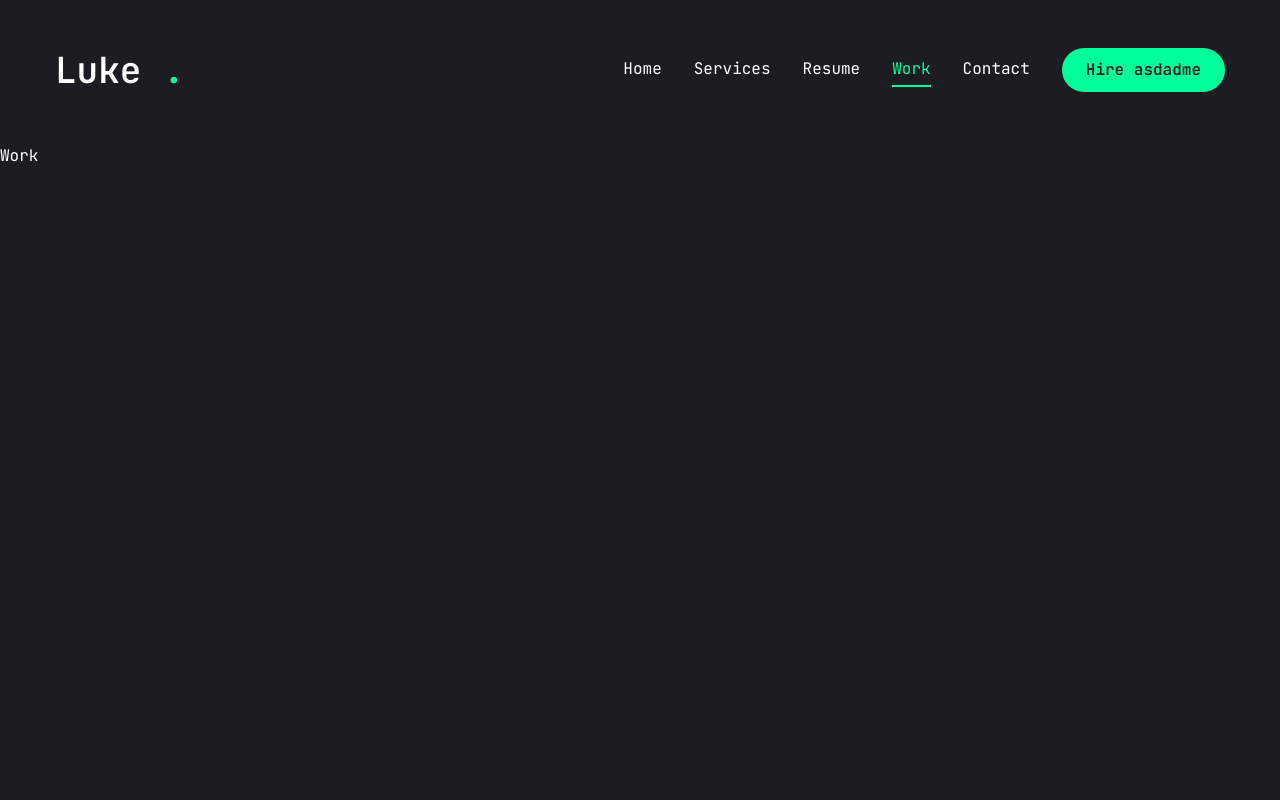
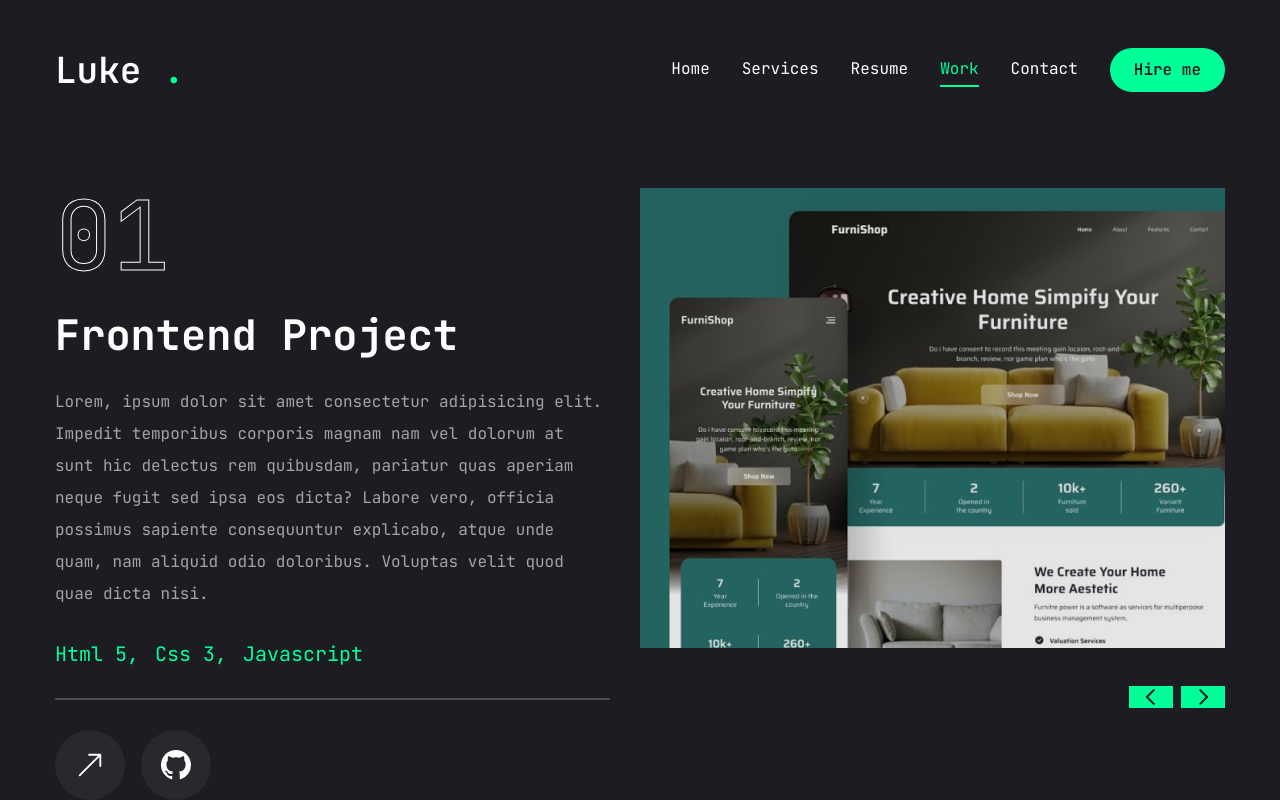
Before and after one commit to ccaichilatiao/portfolio, a Next.js app: page /work in a window 1280 px wide. Built offline with nearby package versions, Linux system fonts and the light colour scheme.

Commit message:
work page

```diff
--- a/app/work/page.tsx
+++ b/app/work/page.tsx
@@ -1,7 +1,166 @@
-import React from "react";
+"use client";
+import { motion } from "framer-motion";
+import React, { useState } from "react";
 
+import { Swiper, SwiperSlide } from "swiper/react";
+import "swiper/css";
+
+import { BsArrowUpRight, BsGithub } from "react-icons/bs";
+import Link from "next/link";
+import {
+  Tooltip,
+  TooltipContent,
+  TooltipProvider,
+  TooltipTrigger,
+} from "@/components/ui/tooltip";
+import Image from "next/image";
+import { WorkSliderBtns } from "@/components/WorkSliderBtns";
+
+// projects
+const projects = [
+  {
+    num: "01",
+    category: "frontend",
+    title: "project 1",
+    description:
+      "Lorem, ipsum dolor sit amet consectetur adipisicing elit. Impedit temporibus corporis magnam nam vel dolorum at sunt hic delectus rem quibusdam, pariatur quas aperiam neque fugit sed ipsa eos dicta? Labore vero, officia possimus sapiente consequuntur explicabo, atque unde quam, nam aliquid odio doloribus. Voluptas velit quod quae dicta nisi.",
+    stack: [{ name: "Html 5" }, { name: "Css 3" }, { name: "Javascript" }],
+    image: "/assets/work/thumb1.png",
+    github: "",
+    live: "",
+  },
+  {
+    num: "02",
+    category: "fullstack",
+    title: "project 2",
+    description:
+      "Lorem, ipsum dolor sit amet consectetur adipisicing elit. Impedit temporibus corporis magnam nam vel dolorum at sunt hic delectus rem quibusdam, pariatur quas aperiam neque fugit sed ipsa eos dicta? Labore vero, officia possimus sapiente consequuntur explicabo, atque unde quam, nam aliquid odio doloribus. Voluptas velit quod quae dicta nisi.",
+    stack: [{ name: "Next.js" }, { name: "Tailwind.css" }, { name: "Node.js" }],
+    image: "/assets/work/thumb2.png",
+    github: "",
+    live: "",
+  },
+  {
+    num: "03",
+    category: "frontend",
+    title: "project 3",
+    description:
+      "Lorem, ipsum dolor sit amet consectetur adipisicing elit. Impedit temporibus corporis magnam nam vel dolorum at sunt hic delectus rem quibusdam, pariatur quas aperiam neque fugit sed ipsa eos dicta? Labore vero, officia possimus sapiente consequuntur explicabo, atque unde quam, nam aliquid odio doloribus. Voluptas velit quod quae dicta nisi.",
+    stack: [{ name: "Next.js" }, { name: "Tailwind.css" }],
+    image: "/assets/work/thumb3.png",
+    github: "",
+    live: "",
+  },
+];
 const Work = () => {
-  return <div>Work</div>;
+  const [project, setProject] = useState(projects[0]);
+  const handleSliderChange = (swiper: any) => {
+    const currentIndex = swiper.activeIndex;
+    setProject(projects[currentIndex]);
+  };
+
+  return (
+    <motion.div
+      initial={{ opacity: 0 }}
+      animate={{
+        opacity: 1,
+        transition: { delay: 2.4, duration: 0.4, ease: "easeIn" },
+      }}
+      className="min-h-[80vh] flex flex-col justify-center py-12 xl:px-0"
+    >
+      <div className="container mx-auto">
+        <div className="flex  flex-col xl:flex-row xl:gap-[30px]">
+          <div className="w-full xl:w-[50%] xl:h-[460px] flex flex-col xl:justify-between order-2 xl:order-none">
+            <div className="flex flex-col gap-[30px] h-[50%]">
+              {/* outline num */}
+              <div className="text-8xl leading-none font-extralbold text-transparent text-outline">
+                {project.num}
+              </div>
+              {/* project category */}
+              <h2 className="text-[42px] font-bold leading-none text-white group-hover:text-accent transition-all duration-500 capitalize">
+                {project.category} project
+              </h2>
+              {/* project description */}
+              <p className="text-white/60">{project.description}</p>
+              {/* stack */}
+              <ul className="flex gap-4">
+                {project.stack.map((item, index) => (
+                  <li className="text-xl text-accent">
+                    {item.name}
+                    {/* remove the last comma */}
+                    {index !== project.stack.length - 1 && ","}
+                  </li>
+                ))}
+              </ul>
+              {/* border */}
+              <div className="border border-white/20" />
+              {/* buttons */}
+              <div className="flex items-center gap-4">
+                {/* Live project button */}
+                <Link href={project.live}>
+                  <TooltipProvider delayDuration={100}>
+                    <Tooltip>
+                      <TooltipTrigger className="w-[70px] h-[70px] rounded-full bg-white/5 flex justify-center items-center group">
+                        <BsArrowUpRight className="text-white text-3xl group-hover:text-accent" />
+                      </TooltipTrigger>
+                      <TooltipContent>
+                        <p>Live project</p>
+                      </TooltipContent>
+                    </Tooltip>
+                  </TooltipProvider>
+                </Link>
+                {/* Github project button */}
+                <Link href={project.github}>
+                  <TooltipProvider delayDuration={100}>
+                    <Tooltip>
+                      <TooltipTrigger className="w-[70px] h-[70px] rounded-full bg-white/5 flex justify-center items-center group">
+                        <BsGithub className="text-white text-3xl group-hover:text-accent" />
+                      </TooltipTrigger>
+                      <TooltipContent>
+                        <p>Github repository</p>
+                      </TooltipContent>
+                    </Tooltip>
+                  </TooltipProvider>
+                </Link>
+              </div>
+            </div>
+          </div>
+          <div className="w-full xl:w-[50%]">
+            <Swiper
+              spaceBetween={30}
+              slidesPerView={1}
+              className="xl:h-[520px] mb-12"
+              onSlideChange={handleSliderChange}
+            >
+              {projects.map((project, index) => (
+                <SwiperSlide className="w-full" key={index}>
+                  <div className="h-[460px] relative group flex justify-center items-center bg-pink-50/20">
+                    {/* overlay */}
+                    <div className="absolute top-0 bottom-0 w-full bg-black/10 z-10" />
+                    {/* image */}
+                    <div className="relative w-full h-full">
+                      <Image
+                        src={project.image}
+                        alt=""
+                        className="object-cover"
+                        fill
+                      />
+                    </div>
+                  </div>
+                </SwiperSlide>
+              ))}
+              {/* slder bttos*/}
+              <WorkSliderBtns
+                containerStyles="flex gap-2 absolute right-0 bottom-[calc(50%_-_22px)] xl:bottom-0 z-20 w-full justify-between xl:w-max xl:justify-none"
+                btnStyles="bg-accent hover:bg-accent-hover text-primary text-[22px] w-[44px] flex justify-center items-center transition-all"
+                iconsStyles=""
+              />
+            </Swiper>
+          </div>
+        </div>
+      </div>
+    </motion.div>
+  );
 };
 
 export default Work;
--- a/components/Header.tsx
+++ b/components/Header.tsx
@@ -17,7 +17,7 @@
         <div className="hidden xl:flex items-center gap-8">
           <Nav />
           <Link href="/contact">
-            <Button>Hire asdadme</Button>
+            <Button>Hire me</Button>
           </Link>
         </div>
 
--- /dev/null
+++ b/components/WorkSliderBtns.tsx
@@ -0,0 +1,28 @@
+"use client";
+
+import { useSwiper } from "swiper/react";
+import { PiCaretLeftBold, PiCaretRightBold } from "react-icons/pi";
+
+interface WorkSliderBtnsProps {
+  containerStyles: string;
+  btnStyles: string;
+  iconsStyles: string;
+}
+
+export const WorkSliderBtns = ({
+  containerStyles,
+  btnStyles,
+  iconsStyles,
+}: WorkSliderBtnsProps) => {
+  const swiper = useSwiper();
+  return (
+    <div className={containerStyles}>
+      <button className={btnStyles} onClick={() => swiper.slidePrev()}>
+        <PiCaretLeftBold className={iconsStyles} />
+      </button>
+      <button className={btnStyles} onClick={() => swiper.slideNext()}>
+        <PiCaretRightBold className={iconsStyles} />
+      </button>
+    </div>
+  );
+};
--- a/package.json
+++ b/package.json
@@ -24,6 +24,7 @@
     "react-countup": "^6.5.3",
     "react-dom": "^18",
     "react-icons": "^5.2.1",
+    "swiper": "^11.1.4",
     "tailwind-merge": "^2.3.0",
     "tailwindcss-animate": "^1.0.7"
   },
```
Also changed, not shown: 1 other file (tests, documents, lock files or other folders).
